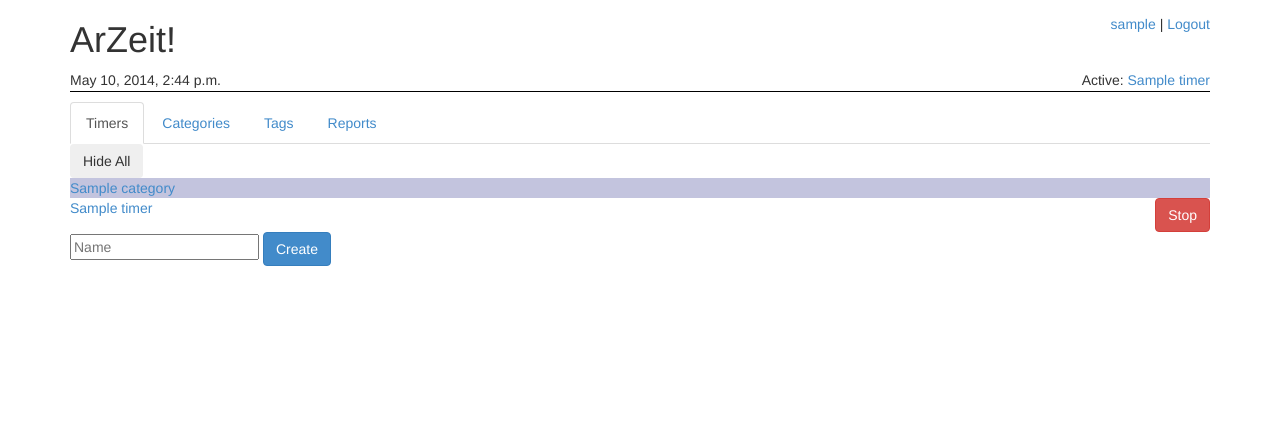
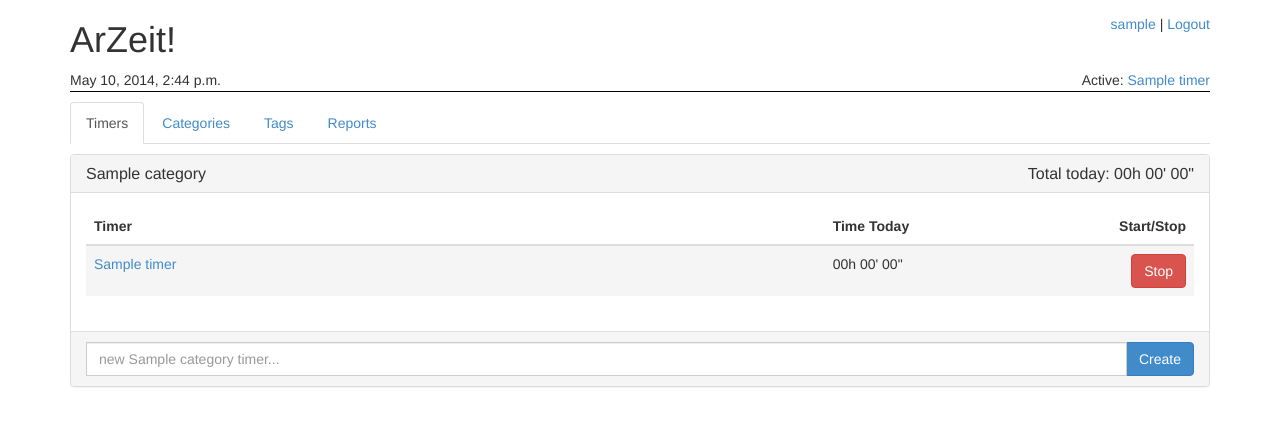
Before and after one commit to peap/djarzeit, a Django app: page /timers/ in a window 1280 px wide. Shown: the top 426 px of the page. Run offline with Django 3.2, Linux system fonts and the light colour scheme; a user stored in the database is signed in; tables that the repository leaves empty hold one stand-in row (values such as "Sample post"); some libraries are stand-ins or nearby versions.

Commit message:
switching timers to new bootstrap panels and prettifying

```diff
--- a/djarzeit/context.py
+++ b/djarzeit/context.py
@@ -20,5 +20,7 @@ class ArZeitContext(RequestContext):
             'server_time': now(),
             'active_timers': active_timers,
             'path': request.path,
+            'extra_css': kwargs.pop('extra_css', ()),
+            'extra_js': kwargs.pop('extra_js', ()),
         })
         super().__init__(request, context, **kwargs)
--- a/djarzeit/static/djarzeit/base.css
+++ b/djarzeit/static/djarzeit/base.css
@@ -20,6 +20,6 @@
     padding-top: 1em;
 }
 
-.accordion-heading {
-    background-color: #C3C4DE;
+#arzeit-nav {
+    margin-bottom: 10px;
 }
--- a/djarzeit/templates/base.html
+++ b/djarzeit/templates/base.html
@@ -9,6 +9,9 @@
     <link rel="stylesheet"
         href="{% static 'djarzeit/bootstrap/css/bootstrap.min.css' %}">
     <link rel="stylesheet" href="{% static 'djarzeit/base.css' %}">
+    {% for href in extra_css %}
+    <link rel="stylesheet" href="{% static href %}">
+    {% endfor %}
   </head>
 
   <body>
@@ -21,7 +24,7 @@
         <div class="col-xs-12">
           <ul class="nav nav-tabs">
           {% for tab in TABS %}
-            <li {% if tab == active_tab %}class="active"{% endif %}>
+            <li{% if tab == active_tab %} class="active"{% endif %}>
               <a href="{% url tab %}">{{ tab|title }}</a>
             </li>
           {% endfor %}
@@ -36,11 +39,18 @@
         </div> <!-- .col-xs-12 -->
       </div> <!-- #arzeit-content -->
     </div> <!-- .container -->
-    <script src="{% static 'djarzeit/jquery-2.0.2.min.js' %}"></script>
-    <script src="{% static 'djarzeit/bootstrap/js/bootstrap.min.js' %}"></script>
-    <script src="{% static 'djarzeit/base.js' %}"></script>
-    {% block static_content %}
-    {% endblock %}
+
+    <script type="text/javascript"
+        src="{% static 'djarzeit/jquery-2.0.2.min.js' %}"></script>
+    <script type="text/javascript"
+        src="{% static 'djarzeit/bootstrap/js/bootstrap.min.js' %}"></script>
+    <script type="text/javascript"
+        src="{% static 'djarzeit/base.js' %}"></script>
+    {% for src in extra_js %}
+    <script type="text/javascript"
+        src="{% static src %}"></script>
+    {% endfor %}
+
   </body>
 
 </html>
--- a/djarzeit/templates/timers/listing.html
+++ b/djarzeit/templates/timers/listing.html
@@ -1,71 +1,90 @@
 {% load timer_tags %}
-<div class="accordion-group">
 
-  <div class="accordion-heading">
-    <div class="row">
-      <div class="col-xs-12">
-        <a href="#accordion_category_{{ cat.id }}" class="accordion-toggle"
-            data-toggle="collapse" data-parent="accordion{{ cat.id }}">
+<div class="panel-heading">
+  <h3 class="panel-title">
     {{ cat.name }}
-        </a>
-      </div>
-    </div>
-  </div>
+    <span class="pull-right">
+      Total today: {{ cat.today|format_timedelta }}
+    </span>
+  </h3>
+</div> <!-- .panel-heading -->
 
-  <div id="accordion_category_{{ cat.id }}" class="accordion-body collapse in">
-    <div class="accordion-inner">
+<div class="panel-body">
+
   {% if cat.category_set.all %}
-      <div class="accordion" id="accordion{{ cat.id }}">
+    {% for subcat in cat.category_set.all %}
+      <div class="panel panel-default" id="timers_for_{{ subcat.id }}">
+      {# Avoid run-away recursion problem by using with for the template name #}
       {% with template_name='timers/listing.html' %}
-        {% for subcat in cat.category_set.all %}
         {% include template_name with cat=subcat %}
-        {% endfor %}
       {% endwith %}
       </div>
+    {% endfor %}
   {% endif %}
+
+  <table class="table">
+    <thead>
+      <tr>
+        <th scope="col" class="col-xs-8">Timer</th>
+        <th scope="col" class="col-xs-2">Time Today</th>
+        <th scope="col" class="col-xs-2">Start/Stop</th>
+      </tr>
+    </thead>
+    <tbody>
     {% for timer in cat.timer_set.all %}
-      <div class="row">
-        <div class="col-xs-12">
+      <tr{% if timer.active %} class="active"{% endif %}>
+        <td>
           <a href="{% url 'timer' id=timer.id %}">{{ timer.name }}</a>
+        </td>
+        <td>
+          {{ timer.today|format_timedelta }}
+        </td>
+        <td>
           <form method="post" action="{% url 'startstop' id=timer.id %}"
-              class="form-inline startstop-form pull-right">
+              class="form-inline startstop-form">
             {% csrf_token %}
             {% if timer.active %}
-              <button class="btn btn-danger" id="startstop_{{ timer.id }}">
+              <button type="submit" class="btn btn-danger"
+                  id="startstop_{{ timer.id }}">
                 Stop
               </button>
             {% else %}
-              <button class="btn btn-success" id="startstop_{{ timer.id }}">
+              <button type="submit" class="btn btn-success"
+                  id="startstop_{{ timer.id }}">
                 Start
               </button>
             {% endif %}
           </form>
-        </div>
-      </div>
+        </td>
+      </tr>
     {% empty %}
-      <div class="row">
-        <div class="col-xs-12">
+      <tr colspan="3">
+        <td>
           You haven't created any timers in this category.
-        </div>
-      </div>
+        </td>
+      </tr>
     {% endfor %}
-      <div class="row">
-        <div class="col-xs-12">
+    </tbody>
+    <tfoot></tfoot>
+  </table>
+
+</div> <!-- .panel-body -->
+
+<div class="panel-footer" style="text-align: right;">
   <form id="new_timer_{{ cat.id }}" method="post" class="form-inline"
       action="{% url 'new_timer' %}">
     {% csrf_token %}
     <input type="hidden" name="category_id" value="{{ cat.id }}" />
+    <div class="input-group">
       <label for="timer_name_{{ cat.id }}" aria-hidden="true"
           class="accessibility">Timer name</label>
       <input type="text" name="timer_name" id="timer_name_{{ cat.id }}"
-                class="input input-medium" placeholder="Name" required>
+          class="form-control" placeholder="new {{ cat.name }} timer..." required>
+      <span class="input-group-btn">
         <button type="submit" class="btn btn-primary" id="new_timer_btn">
           Create
         </button>
+      </span>
+    </div>
   </form>
 </div>
-      </div>
-    </div> <!-- .accordion-inner -->
-  </div> <!-- .accordion-body -->
-
-</div>
--- a/djarzeit/templates/timers/timers.html
+++ b/djarzeit/templates/timers/timers.html
@@ -1,17 +1,14 @@
 {% extends 'base.html' %}
 {% load staticfiles %}
 
-{% block static_content %}
-<script src="{% static 'timers/timers.js' %}"></script>
-{% endblock %}
-
 {% block arzeit_content %}
 
-<div>
+<div style="display: none;">
   <button class="btn btn-small" id="toggle_all">Hide All</button>
 </div>
+
 {% for cat in root_categories %}
-  <div class="accordion" id="accordion{{ cat.id }}">
+  <div class="panel panel-default" id="timers_for_{{ cat.id }}">
     {% include 'timers/listing.html' %}
   </div>
 {% endfor %}
--- /dev/null
+++ b/timers/static/timers/timers.css
@@ -0,0 +1,7 @@
+.panel-body th:last-child {
+    text-align: right;
+}
+
+.panel-body td:last-child {
+    text-align: right;
+}
--- a/timers/templatetags/timer_tags.py
+++ b/timers/templatetags/timer_tags.py
@@ -11,8 +11,7 @@ TIMEDELTA_REGEX = re.compile(r'^(.*)(\.[0-9]*)$')
 def format_timedelta(value):
     new_value = ''
     if isinstance(value, timedelta):
-        new_value = str(value)
-        match = TIMEDELTA_REGEX.match(new_value)
-        if match is not None:
-            new_value = match.groups()[0]
+        hours, remainder = divmod(value.seconds, 3600)
+        minutes, seconds = divmod(remainder, 60)
+        new_value = '{0:02}h {1:02}\' {2:02}"'.format(hours, minutes, seconds)
     return new_value
--- a/timers/views.py
+++ b/timers/views.py
@@ -17,10 +17,16 @@ def timers(request):
     root_categories = Category.objects.filter(user=request.user.id, parent=None)
     active_timers = Timer.objects.filter(
         category__user=request.user.id, active=True)
-    context = TimersContext(request, {
+    context = {
         'root_categories': root_categories,
         'active_timers': active_timers,
-    })
+    }
+    context = TimersContext(
+        request,
+        context,
+        extra_css=['timers/timers.css'],
+        extra_js=['timers/timers.js'],
+    )
     return render_to_response('timers/timers.html', {}, context)
 
 
```
Also changed, not shown: djarzeit/templates/account/login.html (+4 -6 lines). Lines whose indentation alone changed are shown as unchanged.
